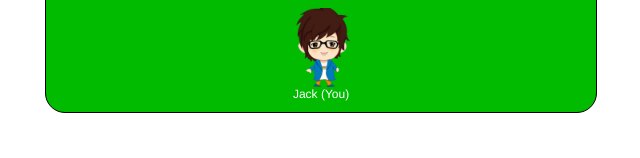
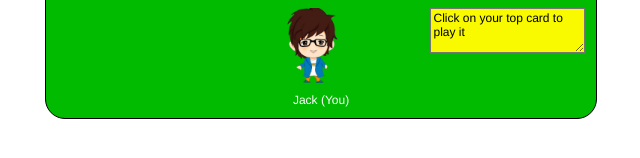
Before and after one commit to life2free/GameOfWar, a plain HTML site: page index.html in a window 1280 px wide. Both pictures are taken after a click on the button "Deal". Shown: the part 580-738 px from the top of the page, without its empty margins (319-959 px from the left). Drawn offline with Linux system fonts and the light colour scheme.

Commit message:
add display tips info for self player

```diff
--- a/css/style.css
+++ b/css/style.css
@@ -118,12 +118,31 @@ hr{
 }
 
 .player_card_img{
-	/* border: 2px solid black; */
 	margin: 1% 2%;
 	width: 10%;
 	height: 90%;
 }
 
-.game_enviroment_variables{
-	display: none;
+.self_photoandtip{
+	display: grid;
+	grid-template-rows: 1fr;
+	grid-template-rows: 3fr 2fr;
+	height: 85px;
+	margin-bottom: 0;
 }
+
+.self_photo{
+	grid-row: 1;
+	grid-column: 1;
+	width: 20%;
+	margin-left: 58%;
+}
+
+.gameTips{
+	grid-row: 1;
+	grid-column: 2;
+	height: 60%;
+	background-color: #F9F900;
+	font-size: 12px;
+	font-weight: lighter;
+}
--- a/index.html
+++ b/index.html
@@ -54,14 +54,14 @@
             </div>
             <p class="self_deck_cards_count" id="self_deck_cards_count"></p>
             <div class="player_info">
-                <img class="player_photo" src="./img/photo2.png">
+                <div class="self_photoandtip">
+                    <img class=" self_photo" src="./img/photo2.png">
+                    <textarea id="gameTips" class="gameTips" rows="2" cols="20" readonly>Click Deal to start game!</textarea>
+                </div>
                 <p id="self_name" class="player_name" style="display: none;"></p>
                 <div name="inputname"><span style="color: white;font-size: 14px;">Your name: </span><input id="self_name_text" class="player_name_text" type="text" placeholder="Jack" maxlength="15"></div>
             </div>
         </div>
     </div>
-    <div class="game_enviroment_variables">
-
-    </div>
 </body>
 </html>
--- a/js/scripts.js
+++ b/js/scripts.js
@@ -34,7 +34,7 @@ const CardBackImgName = "red_back.png"
 const CardBackImgUrl = ImageAbsolutePath + CardBackImgName;
 
 //the timeout array, the values are some specified number of milliseconds
-const TimeOutArray=[5600, 800, 100]
+const TimeOutArray=[1500, 1000, 100]
 
 //when it's war, player should draw 4 cards to deck
 const DrawCardsCountWhenWar = 4
@@ -194,6 +194,11 @@ class GameManage{
         }
         console.log(logInfo)
     }
+
+    //display tip to self
+    static DisplayTipInfo(tipInfo){
+        document.getElementById("gameTips").value = tipInfo
+    }
 }
 
 //define instances of class Deck,Player for the game
@@ -306,6 +311,8 @@ function startGame(){
     let game_deck_card_back_img = document.getElementById("game_deck_card_back_img")
     game_deck_card_back_img.style.visibility = "hidden"
 
+    GameManage.DisplayTipInfo("Click on your top card to play it")
+
     //deal the cards to two players
     GameManage.DealCardsToPlayers(deck, opponent, self)
 
@@ -325,6 +332,11 @@ function clickDrawCardToDeck(){
     if(!isGameOver){
         if(canClickToDrawCardTimes > 0){
             canClickToDrawCardTimes -= 1
+            if(isWar && canClickToDrawCardTimes>0){
+                GameManage.DisplayTipInfo("you need play " + canClickToDrawCardTimes + " more " +  ( canClickToDrawCardTimes==1 ? "card" : "cards" ) + " to finish the war")
+            }else{
+                GameManage.DisplayTipInfo("Click on your top card to play it")
+            }
             let imgIsUp = canClickToDrawCardTimes>0 ? 0 : 1;
             GameManage.DrawCardToDeck(self,"self_card_img","self_deck_cards_count","game_deck_self_cards_count",imgIsUp)
 
@@ -332,8 +344,10 @@ function clickDrawCardToDeck(){
                 setTimeout(function() {compare()},timeout)
             }
         }else{
-            console.log("please wait")
-            // alert("wait")
+            GameManage.DisplayTipInfo("Wait...")
+            setTimeout(function() {
+                GameManage.DisplayTipInfo("Click on your top card to play it")
+            },500)
         }
     }
 }
@@ -345,6 +359,7 @@ function compare(){
         let compareValue = GameManage.CompareCardsScore(opponent_topcard_ondeck,self_topcard_ondeck)
 
         if(compareValue>0){
+            isWar = false
             GameManage.ShiftCardsToPlayer(self.cardsOnDeck,opponent.cards,"game_deck_self_cards_count","opponent_deck_cards_count")
             GameManage.ShiftCardsToPlayer(opponent.cardsOnDeck,opponent.cards,"game_deck_opponent_cards_count","opponent_deck_cards_count")
             GameManage.LogGameRoundInfo(opponent_topcard_ondeck,opponent.cards.length+opponent.cardsOnDeck.length,
@@ -357,7 +372,6 @@ function compare(){
                 console.log("opponent win the game")
                 isGameOver = true
             }else{
-                isWar = false
                 let opponent_deck_show_card = opponent.cards[opponent.cards.length-1]
                 let opponent_deck_show_card_img = document.getElementById("opponent_deck_show_card_img")
                 setTimeout(function() {
@@ -367,6 +381,7 @@ function compare(){
                 autoDrawCardToDeck(opponent,"opponent_card_img","opponent_deck_cards_count","game_deck_opponent_cards_count")
             }
         }else if(compareValue<0){
+            isWar = false
             GameManage.ShiftCardsToPlayer(opponent.cardsOnDeck,self.cards,"game_deck_opponent_cards_count","self_deck_cards_count")
             GameManage.ShiftCardsToPlayer(self.cardsOnDeck,self.cards,"game_deck_self_cards_count","self_deck_cards_count")
             GameManage.LogGameRoundInfo(opponent_topcard_ondeck,opponent.cards.length+opponent.cardsOnDeck.length,
@@ -379,7 +394,6 @@ function compare(){
                 console.log("you win the game")
                 isGameOver = true
             }else{
-                isWar = false
                 let self_deck_show_card = self.cards[self.cards.length-1]
                 let self_deck_show_card_img = document.getElementById("self_deck_show_card_img")
                 setTimeout(function() {
@@ -390,8 +404,10 @@ function compare(){
             }
         }else{
             //it's war in the round
-            alert("war");
+            // alert("war");
+            GameManage.DisplayTipInfo("War... you need play 4 more cards to finish the war")
             isWar = true;
+            canClickToDrawCardTimes = DrawCardsCountWhenWar
             GameManage.LogGameRoundInfo(opponent_topcard_ondeck,opponent.cards.length+opponent.cardsOnDeck.length,
                 self_topcard_ondeck,self.cards.length+self.cardsOnDeck.length,compareValue)
             if(opponent.cards.length<DrawCardsCountWhenWar || self.cards.length<DrawCardsCountWhenWar){
@@ -402,7 +418,6 @@ function compare(){
                     console.log("opponent win the game")
                 }
             }else{
-                canClickToDrawCardTimes = DrawCardsCountWhenWar
                 //draw 4 opponent cards to deck, on deck, 1-3 cards face down, the fourth card face up
                 for(let i=1; i<DrawCardsCountWhenWar; i++){
                     autoDrawCardToDeck(opponent,"opponent_card_img","opponent_deck_cards_count","game_deck_opponent_cards_count",0)
```
